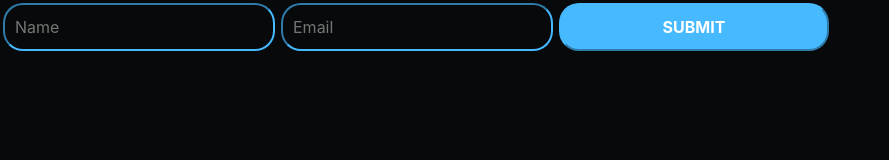
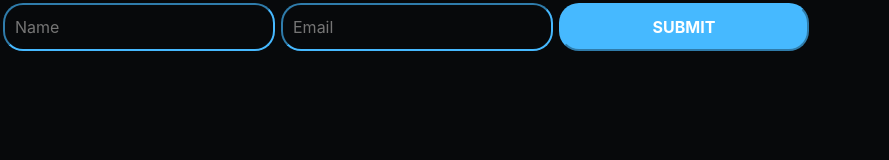
Before and after one commit to ihor-protsenko-theraven/ihor-protsenko-theraven.github.io, an Angular app: page / in a window 1280 px wide. Shown: the top 160 px of the page, without its empty margins (0-889 px from the left). Built offline with nearby package versions, Linux system fonts and the light colour scheme.

Commit message:
fix input width

```diff
--- a/src/app/app.component.css
+++ b/src/app/app.component.css
@@ -18,7 +18,7 @@
   border-radius: 20px;
   outline: 3px solid transparent;
   transition: outline 0.2s, flex-basis 0.2s;
-  min-width: 270px;
+  min-width: 250px;
 }
 
 .form .form_input:hover,
@@ -32,7 +32,7 @@
   border-color: rgb(70 185 255 /1);
   padding: 10px;
   border-radius: 20px;
-  min-width: 270px;
+  min-width: 250px;
   background-color: rgb(70 185 255 / 1);
   color: #ffffff;
   text-transform: uppercase;
```
Also changed, not shown: 3 other files (tests, documents, lock files or other folders).
